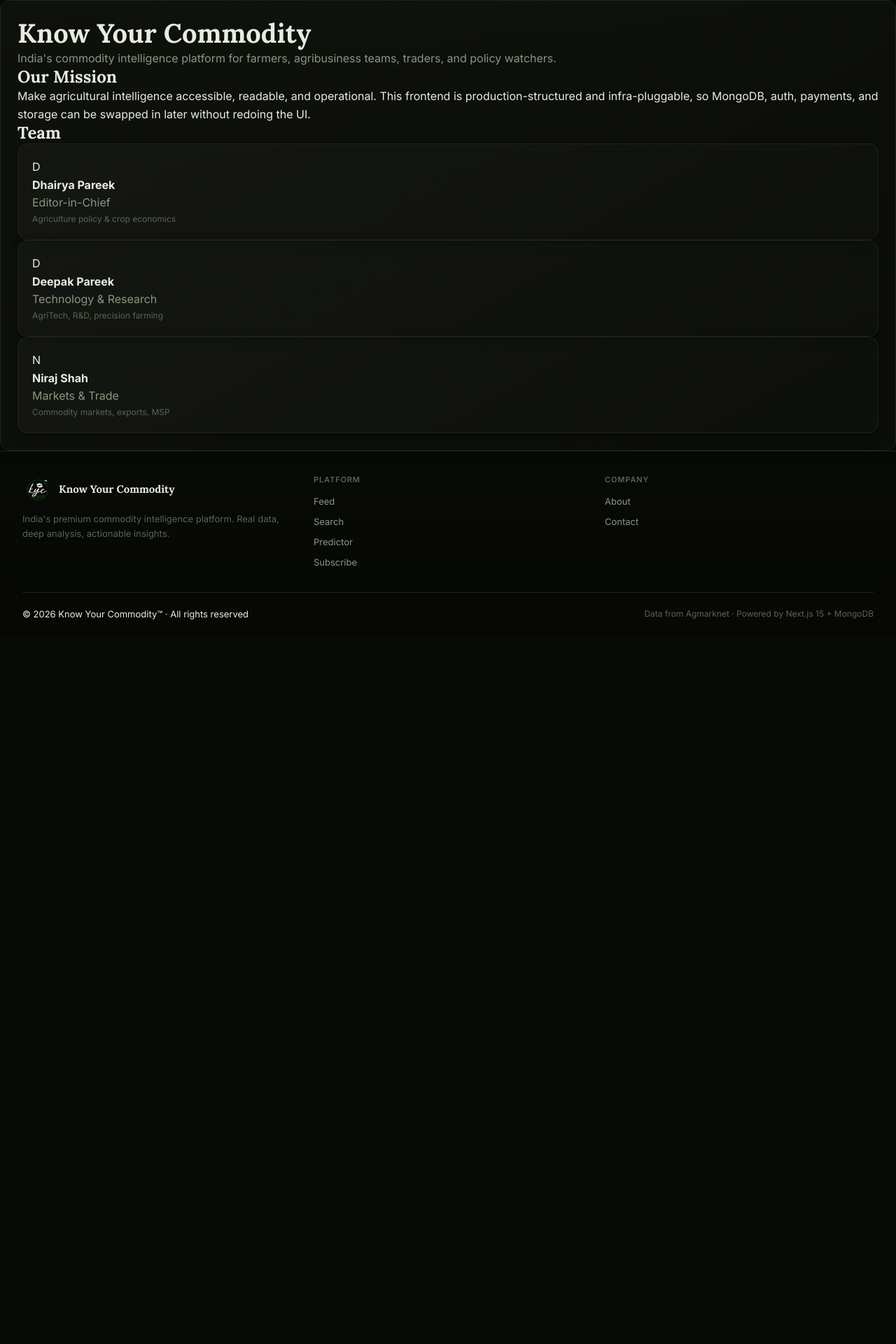
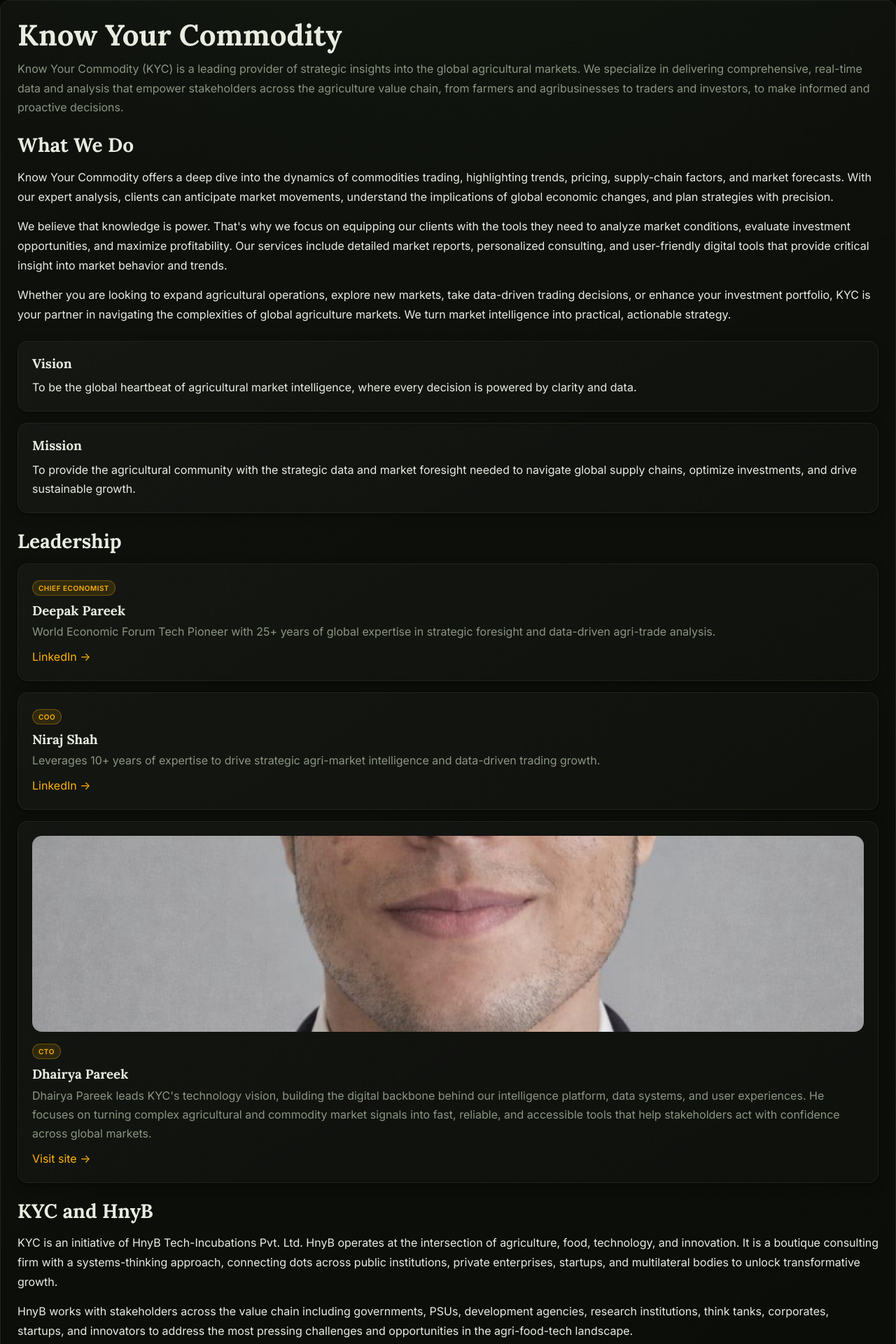
Before and after one commit to happyhnyb/ap1, a Next.js app in the folder kyc-platform-merged/: page /about in a window 1280 px wide. Shown: the part 120-2040 px from the top of the page at 70% size. Before the commit the page ends 1027 px from the top, so only its background shows below. Built offline with nearby package versions, Linux system fonts and the light colour scheme; no server answers.

Commit message:
Update about page leadership and global messaging

```diff
--- a/kyc-platform-merged/app/about/page.tsx
+++ b/kyc-platform-merged/app/about/page.tsx
@@ -1,24 +1,128 @@
-import { TEAM } from '@/mocks/data';
+import Image from 'next/image';
+
+const LEADERSHIP = [
+  {
+    name: 'Deepak Pareek',
+    role: 'Chief Economist',
+    bio: 'World Economic Forum Tech Pioneer with 25+ years of global expertise in strategic foresight and data-driven agri-trade analysis.',
+    href: 'https://www.linkedin.com/in/dpareek/',
+    cta: 'LinkedIn',
+  },
+  {
+    name: 'Niraj Shah',
+    role: 'COO',
+    bio: 'Leverages 10+ years of expertise to drive strategic agri-market intelligence and data-driven trading growth.',
+    href: 'https://www.linkedin.com/in/niraj-shah-a7116817/',
+    cta: 'LinkedIn',
+  },
+  {
+    name: 'Dhairya Pareek',
+    role: 'CTO',
+    bio: 'Dhairya Pareek leads KYC\'s technology vision, building the digital backbone behind our intelligence platform, data systems, and user experiences. He focuses on turning complex agricultural and commodity market signals into fast, reliable, and accessible tools that help stakeholders act with confidence across global markets.',
+    href: 'https://dhairya-pareek.site',
+    cta: 'Visit site',
+    image: '/team/dhairya-pareek.jpeg',
+  },
+];
 
 export default function AboutPage() {
   return (
     <main className="container section">
-      <div className="card post-card" style={{ padding: 24 }}>
-        <h1 className="serif" style={{ fontSize: 38, margin: 0 }}>Know Your Commodity</h1>
-        <p className="muted">India's commodity intelligence platform for farmers, agribusiness teams, traders, and policy watchers.</p>
-        <h2 className="serif">Our Mission</h2>
-        <p>Make agricultural intelligence accessible, readable, and operational. This frontend is production-structured and infra-pluggable, so MongoDB, auth, payments, and storage can be swapped in later without redoing the UI.</p>
-        <h2 className="serif">Team</h2>
-        <div className="grid-three">
-          {TEAM.map((member) => (
-            <div key={member.name} className="card post-card">
-              <div className="logo-mark">{member.name[0]}</div>
-              <strong>{member.name}</strong>
-              <div className="muted">{member.role}</div>
-              <div className="helper">{member.bio}</div>
-            </div>
-          ))}
+      <div className="card post-card" style={{ padding: 24, display: 'grid', gap: 24 }}>
+        <div>
+          <h1 className="serif" style={{ fontSize: 'clamp(32px, 5vw, 42px)', margin: 0 }}>Know Your Commodity</h1>
+          <p className="muted" style={{ marginTop: 10, fontSize: 16, lineHeight: 1.7 }}>
+            Know Your Commodity (KYC) is a leading provider of strategic insights into the global agricultural markets.
+            We specialize in delivering comprehensive, real-time data and analysis that empower stakeholders across the agriculture value chain, from farmers and agribusinesses to traders and investors, to make informed and proactive decisions.
+          </p>
         </div>
+
+        <section style={{ display: 'grid', gap: 14 }}>
+          <h2 className="serif" style={{ fontSize: 28, margin: 0 }}>What We Do</h2>
+          <p style={{ lineHeight: 1.75 }}>
+            Know Your Commodity offers a deep dive into the dynamics of commodities trading, highlighting trends, pricing,
+            supply-chain factors, and market forecasts. With our expert analysis, clients can anticipate market movements,
+            understand the implications of global economic changes, and plan strategies with precision.
+          </p>
+          <p style={{ lineHeight: 1.75 }}>
+            We believe that knowledge is power. That&apos;s why we focus on equipping our clients with the tools they need
+            to analyze market conditions, evaluate investment opportunities, and maximize profitability. Our services include
+            detailed market reports, personalized consulting, and user-friendly digital tools that provide critical insight
+            into market behavior and trends.
+          </p>
+          <p style={{ lineHeight: 1.75 }}>
+            Whether you are looking to expand agricultural operations, explore new markets, take data-driven trading decisions,
+            or enhance your investment portfolio, KYC is your partner in navigating the complexities of global agriculture markets.
+            We turn market intelligence into practical, actionable strategy.
+          </p>
+        </section>
+
+        <div className="grid-two" style={{ display: 'grid', gap: 16 }}>
+          <div className="card" style={{ padding: 20 }}>
+            <h3 className="serif" style={{ marginBottom: 10 }}>Vision</h3>
+            <p style={{ lineHeight: 1.7 }}>
+              To be the global heartbeat of agricultural market intelligence, where every decision is powered by clarity and data.
+            </p>
+          </div>
+          <div className="card" style={{ padding: 20 }}>
+            <h3 className="serif" style={{ marginBottom: 10 }}>Mission</h3>
+            <p style={{ lineHeight: 1.7 }}>
+              To provide the agricultural community with the strategic data and market foresight needed to navigate global supply chains,
+              optimize investments, and drive sustainable growth.
+            </p>
+          </div>
+        </div>
+
+        <section style={{ display: 'grid', gap: 14 }}>
+          <h2 className="serif" style={{ fontSize: 28, margin: 0 }}>Leadership</h2>
+          <div className="grid-two" style={{ display: 'grid', gap: 16 }}>
+            {LEADERSHIP.map((member) => (
+              <div key={member.name} className="card" style={{ padding: 20 }}>
+                {member.image && (
+                  <div style={{ marginBottom: 14 }}>
+                    <Image
+                      src={member.image}
+                      alt={member.name}
+                      width={1024}
+                      height={1536}
+                      style={{ width: '100%', height: 280, objectFit: 'cover', borderRadius: 14 }}
+                    />
+                  </div>
+                )}
+                <div className="badge badge-gold" style={{ marginBottom: 10 }}>{member.role}</div>
+                <h3 className="serif" style={{ marginBottom: 6 }}>{member.name}</h3>
+                <p className="muted" style={{ lineHeight: 1.7 }}>{member.bio}</p>
+                <a href={member.href} target="_blank" rel="noreferrer" style={{ color: 'var(--gold)', marginTop: 10, display: 'inline-block' }}>
+                  {member.cta} →
+                </a>
+              </div>
+            ))}
+          </div>
+        </section>
+
+        <section style={{ display: 'grid', gap: 14 }}>
+          <h2 className="serif" style={{ fontSize: 28, margin: 0 }}>KYC and HnyB</h2>
+          <p style={{ lineHeight: 1.75 }}>
+            KYC is an initiative of HnyB Tech-Incubations Pvt. Ltd. HnyB operates at the intersection of agriculture, food,
+            technology, and innovation. It is a boutique consulting firm with a systems-thinking approach, connecting dots across
+            public institutions, private enterprises, startups, and multilateral bodies to unlock transformative growth.
+          </p>
+          <p style={{ lineHeight: 1.75 }}>
+            HnyB works with stakeholders across the value chain including governments, PSUs, development agencies, research institutions,
+            think tanks, corporates, startups, and innovators to address the most pressing challenges and opportunities in the agri-food-tech landscape.
+          </p>
+        </section>
+
+        <section style={{ display: 'grid', gap: 14 }}>
+          <h2 className="serif" style={{ fontSize: 28, margin: 0 }}>Flagship Event</h2>
+          <p style={{ lineHeight: 1.75 }}>
+            Commodity Week World, the online flagship event of KYC, is the premier intelligence hub where the global agricultural trading
+            community converges to separate signal from noise. The event takes place every year in January and June.
+          </p>
+          <a href="https://www.linkedin.com/showcase/commodity-week/" target="_blank" rel="noreferrer" style={{ color: 'var(--gold)' }}>
+            Explore Commodity Week World →
+          </a>
+        </section>
       </div>
     </main>
   );
--- a/kyc-platform-merged/app/page.tsx
+++ b/kyc-platform-merged/app/page.tsx
@@ -4,8 +4,8 @@
 import Link from 'next/link';
 
 export const metadata: Metadata = {
-  title: 'Know Your Commodity — India Agriculture & Commodity Markets',
-  description: 'Deep analysis, mandi prices, and commodity forecasting for Indian agriculture. Follow wheat, rice, soybean, cotton, onion, and more.',
+  title: 'Know Your Commodity — Global Agriculture & Commodity Markets',
+  description: 'Deep analysis, mandi prices, and commodity forecasting for global agriculture and commodity markets. Follow wheat, rice, soybean, cotton, onion, and more.',
 };
 
 // Revalidate home page every 5 minutes
@@ -21,7 +21,7 @@
         <div className="container" style={{ padding: '18px 0 16px', display: 'flex', alignItems: 'center', justifyContent: 'space-between', gap: 12, flexWrap: 'wrap' }}>
           <div>
             <p style={{ margin: 0, fontSize: 12.5, color: 'var(--dim)', letterSpacing: '.04em' }}>
-              INDIA&apos;S AGRICULTURE &amp; COMMODITY INTELLIGENCE PLATFORM
+              GLOBAL AGRICULTURE &amp; COMMODITY INTELLIGENCE PLATFORM
             </p>
           </div>
           <div style={{ display: 'flex', gap: 8 }}>
```
Also changed, not shown: kyc-platform-merged/public/team/dhairya-pareek.jpeg (added).
